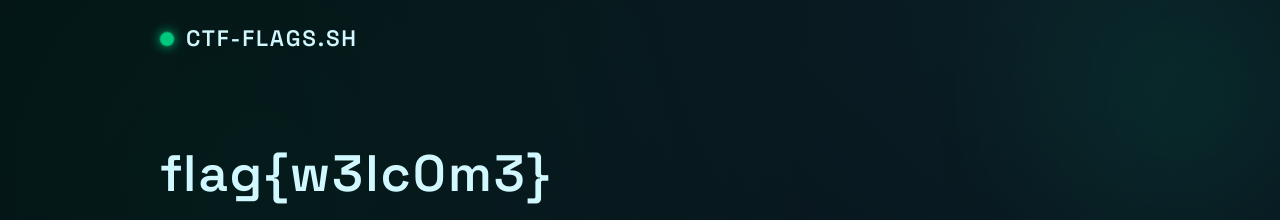
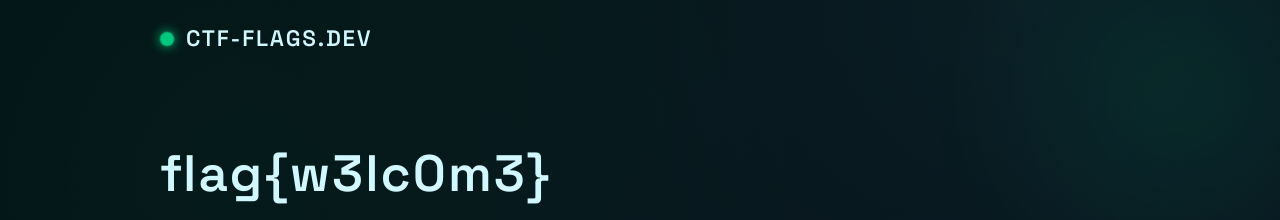
Before and after one commit to xabinapal/ctf-flags.dev, a Jekyll site: the page built from index.md, in a window 1280 px wide. Shown: the top 220 px of the page. Built offline with Jekyll 4.4.1, drawn with Linux system fonts in a browser that asks for light colours.

Commit message:
refactor: rename application to ctf-flags.dev

```diff
--- a/CNAME
+++ b/CNAME
@@ -1 +1 @@
-ctf.dvzr.io
+ctf-flags.dev
--- a/_config.yml
+++ b/_config.yml
@@ -1,7 +1,7 @@
-title: ctf-flags.sh
+title: ctf-flags.dev
 github_username: xabinapal
 description: A collection of CTF writeups with a modern terminal-inspired aesthetic.
-url: https://ctf-flags.sh
+url: https://ctf-flags.dev
 baseurl: ""
 
 safe: false
--- a/_layouts/default.html
+++ b/_layouts/default.html
@@ -19,39 +19,39 @@
     <meta name="viewport" content="width=device-width, height=device-height, initial-scale=1" />
 
     <!-- Primary Meta Tags -->
-    <meta name="title" content="ctf_flags.sh" />
+    <meta name="title" content="ctf-flags.dev" />
     <meta name="description" content="CTF writeups, challenge solutions, and cybersecurity insights from a solo enthusiast. Explore practical walkthroughs and tips for infosec challenges." />
     <meta name="author" content="xabito" />
     <meta name="keywords" content="ctf, writeups, challenges, infosec, cybersecurity" />
-    <meta name="theme-color" content="#e66f19" />
+    <meta name="theme-color" content="#112c2f" />
 
     <!-- Vendor Tags -->
-    <meta name="apple-mobile-web-app-title" content="ctf_flags.sh" />
-    <meta name="msapplication-TileColor" content="#e66f19" />
+    <meta name="apple-mobile-web-app-title" content="ctf-flags.dev" />
+    <meta name="msapplication-TileColor" content="#112c2f" />
 
     <!-- Open Graph / Facebook -->
     <meta property="og:type" content="website" />
-    <meta property="og:url" content="https://ctf.dvzr.io" />
-    <meta property="og:title" content="ctf_flags.sh" />
+    <meta property="og:url" content="https://ctf-flags.dev/" />
+    <meta property="og:title" content="ctf-flags.dev" />
     <meta property="og:description" content="CTF writeups, challenge solutions, and cybersecurity insights from a solo enthusiast. Explore practical walkthroughs and tips for infosec challenges." />
-    <meta property="og:image" content="https://ctf.dvzr.io//caption.png" />
+    <meta property="og:image" content="https://ctf-flags.dev/caption.png" />
     <meta property="og:locale" content="en_US" />
 
     <!-- Twitter -->
     <meta property="twitter:card" content="summary_large_image" />
-    <meta property="twitter:url" content="https://ctf.dvzr.io" />
-    <meta property="twitter:title" content="ctf_flags.sh" />
+    <meta property="twitter:url" content="https://ctf-flags.dev/" />
+    <meta property="twitter:title" content="ctf-flags.dev" />
     <meta property="twitter:description" content="CTF writeups, challenge solutions, and cybersecurity insights from a solo enthusiast. Explore practical walkthroughs and tips for infosec challenges." />
-    <meta property="twitter:image" content="https://ctf.dvzr.io//caption.png" />
+    <meta property="twitter:image" content="https://ctf-flags.dev/caption.png" />
 
     <!-- Canonical URL -->
-    <link rel="canonical" href="https://ctf.dvzr.io" />
+    <link rel="canonical" href="https://ctf-flags.dev/" />
 
     <!-- Favicons -->
-    <link rel="icon" type="image/png" href="https://ctf.dvzr.io/favicon-512.png" sizes="any" />
-    <link rel="icon" type="image/png" href="https://ctf.dvzr.io/favicon-96.png" sizes="96x96" />
-    <link rel="icon" href="https://ctf.dvzr.io/favicon.ico" sizes="32x32" />
-    <link rel="apple-touch-icon" href="https://ctf.dvzr.io/icon-180.png" sizes="180x180" />
+    <link rel="icon" type="image/png" href="https://ctf-flags.dev/favicon-512.png" sizes="512x512" />
+    <link rel="icon" type="image/png" href="https://ctf-flags.dev/favicon-96.png" sizes="96x96" />
+    <link rel="icon" href="https://ctf-flags.dev/favicon.ico" sizes="32x32" />
+    <link rel="apple-touch-icon" href="https://ctf-flags.dev/icon-180.png" sizes="180x180" />
 
     <link rel="preconnect" href="https://fonts.googleapis.com" />
     <link rel="preconnect" href="https://fonts.gstatic.com" crossorigin />
```
Also changed, not shown: README.md, 1 other file.
